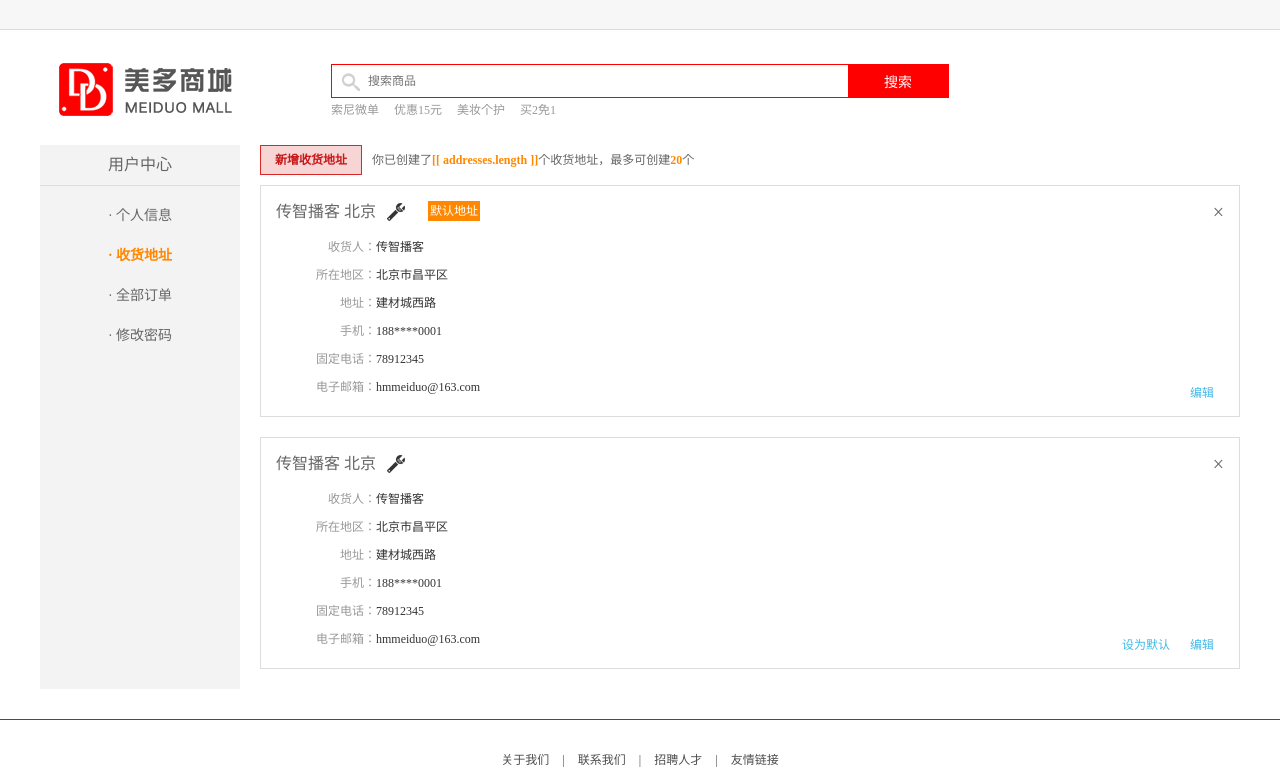
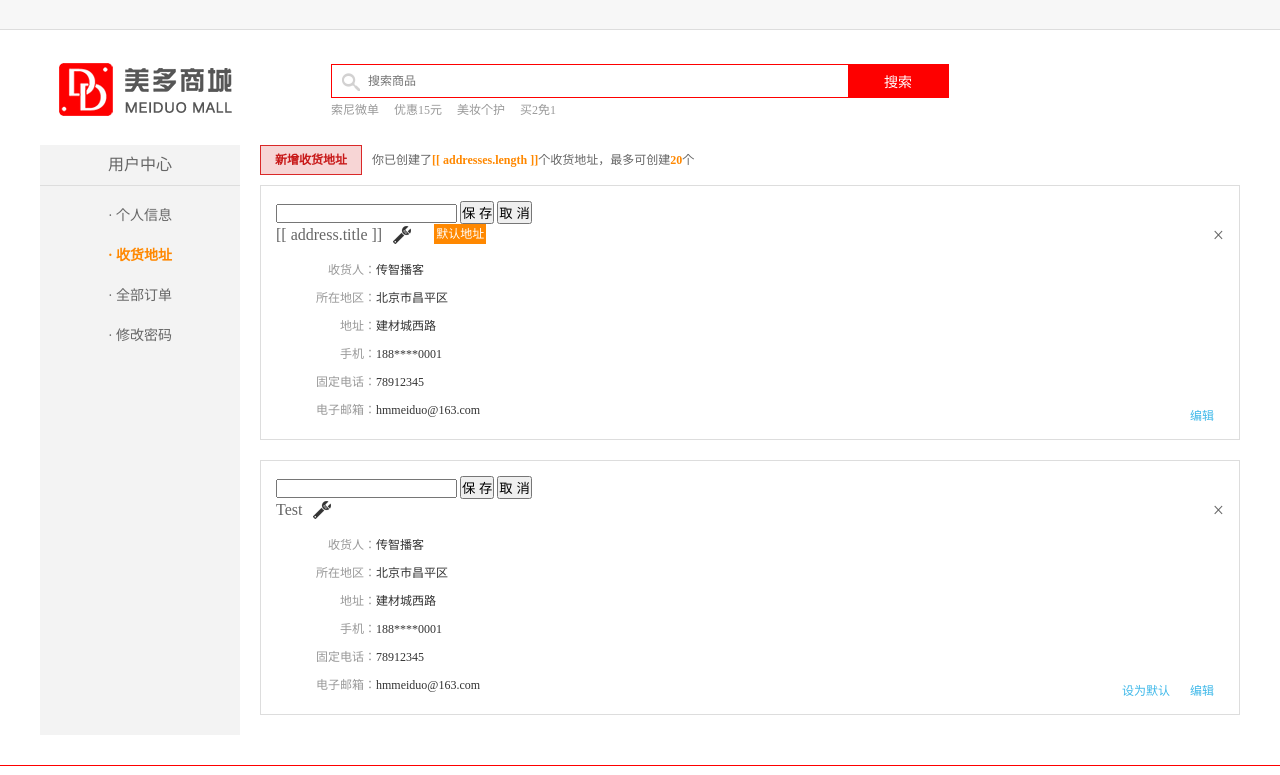
Before and after one commit to tinefy/meiduo_project, a Django app: page /address/ in a window 1280 px wide. Shown: the top 775 px of the page. Run offline with Django 4.2, Linux system fonts and the light colour scheme; a user stored in the database is signed in; tables that the repository leaves empty hold one stand-in row (values such as "Sample post").

Commit message:
v-for="(address,index) in addresses"

```diff
--- a/meiduo_mall/meiduo_mall/static/js/user_center_site.js
+++ b/meiduo_mall/meiduo_mall/static/js/user_center_site.js
@@ -27,8 +27,13 @@ let vm = new Vue(
                 error_email: false,
             },
             // editing_address_index: -1,
-            addresses: addresses,
+
+            addresses: JSON.parse(JSON.stringify(addresses)),
+            // addresses: [{"title":"ABC",},],
             default_address_id: default_address_id == 'None' ? null : default_address_id,
+
+            edit_title_index:null,
+            new_title:'',
         },
         methods: {
             clear_form_data: function () {
@@ -166,6 +171,14 @@ let vm = new Vue(
                     )
                 }
             },
+            save_title: function (index) {
+                // e.preventDefault();
+                this.edit_title_index;
+            },
+            cancel_title: function (index) {
+                // e.preventDefault();
+                this.new_title;
+            },
         },
         watch: {
             'form_address.province_id': function () {
--- a/meiduo_mall/meiduo_mall/templates/user_center_site.html
+++ b/meiduo_mall/meiduo_mall/templates/user_center_site.html
@@ -68,8 +68,13 @@
       </div>
       <div class="site_con" v-for="(address,index) in addresses">
         <div class="site_title">
-          <h3>传智播客 北京</h3>
-          <a href="javascript"></a>
+          <div v-if="edit_title_index===index">
+            <input v-model="new_title" type="text" name="">
+            <input @click="save_title(index)" type="button" name="" value="保 存">
+            <input @click="cancel_title(index)" type="reset" name="" value="取 消">
+          </div>
+          <h3>[[ address.title ]]</h3>
+          <a v-on:click="edit_title_index=index" href="javascript:;"></a>
           <em>默认地址</em>
           <span class="del_site">×</span>
         </div>
@@ -82,13 +87,18 @@
           <li><span>电子邮箱：</span><b>hmmeiduo@163.com</b></li>
         </ul>
         <div class="down_btn">
-          <a href="javascript">编辑</a>
+          <a href="javascript:;">编辑</a>
         </div>
       </div>
       <div class="site_con">
         <div class="site_title">
-          <h3>传智播客 北京</h3>
-          <a href="javascript"></a>
+          <div v-if="edit_title_index===1">
+            <input type="text" name="">
+            <input type="button" name="" value="保 存">
+            <input type="reset" name="" value="取 消">
+          </div>
+          <h3>Test</h3>
+          <a  href="javascript:;" v-on:click="edit_title_index=1"></a>
           <span class="del_site">×</span>
         </div>
         <ul class="site_list">
```
